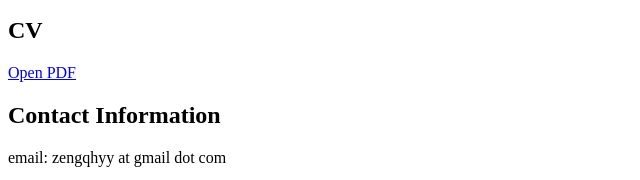
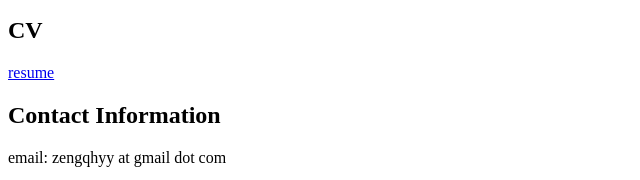
Before and after one commit to HardworkingPearl/HardworkingPearl.github.io, a plain HTML site: page index.html in a window 1280 px wide. Shown: the part 939-1119 px from the top of the page, 0-640 px from the left. Drawn offline with Linux system fonts and the light colour scheme.

Commit message:
add resume link name

```diff
--- a/index.html
+++ b/index.html
@@ -40,7 +40,7 @@
     </section>
     <section id="cv">
         <h2>CV</h2>
-        <a href="ZENG QIUHAO resume.pdf" target="_blank">Open PDF</a>
+        <a href="ZENG QIUHAO resume.pdf" target="_blank">resume</a>
     </section>
     <section id="contact">
         <h2>Contact Information</h2>
```
